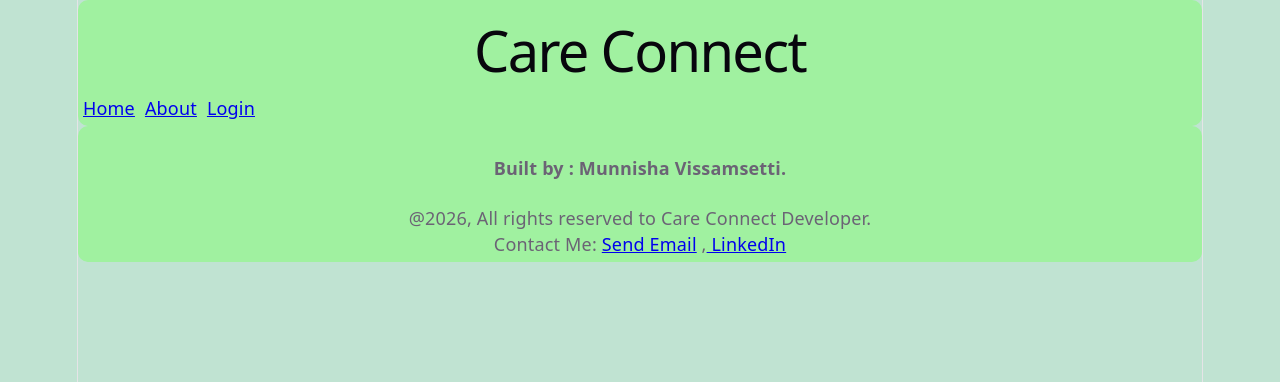
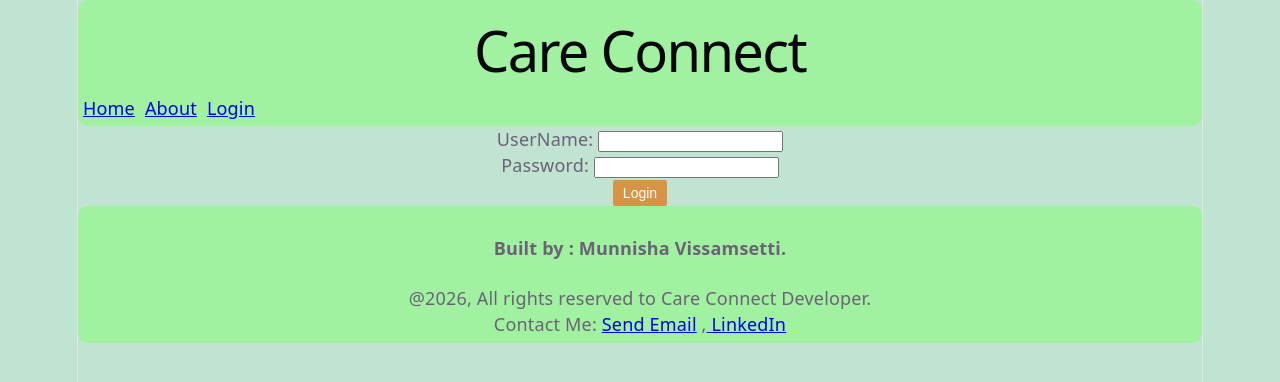
Before and after one commit to Munnisha-code/Final-Project-Unit1-CareConnect, a React (Vite) app: page /login in a window 1280 px wide. Shown: the top 382 px of the page. Built offline with nearby package versions, Linux system fonts and the light colour scheme.

Commit message:
I Created the Login page component.

```diff
--- a/src/App.css
+++ b/src/App.css
@@ -20,3 +20,19 @@ body{
     text-align: right;
 
          }
+
+
+
+ .login-button {
+    background-color: #d89446;
+    color: white;
+    padding: 5px 10px;
+    border: none;
+    border-radius: 2px;
+    cursor: pointer;
+    font-size: 14px;
+}
+
+.login-button:hover {
+    background-color: #1b4f72;
+}
--- a/src/App.jsx
+++ b/src/App.jsx
@@ -8,7 +8,7 @@ import Footer from './components/Footer';
 
 import Home from './pages/Home';
 import About from './pages/About';
-
+import Login from './pages/Login';
 
 
 function App() {
@@ -23,6 +23,7 @@ function App() {
              <Routes>
                 <Route path ="/" element={<Home/>} />
                 <Route path ="/about" element={<About/>} />
+                <Route path ="/login" element = {<Login/>}/>
             </Routes>
           <Footer/>
 
--- a/src/pages/About.jsx
+++ b/src/pages/About.jsx
@@ -31,7 +31,7 @@ function About(){
             </section>
 
             <section>
-                <h2>Why You have to Choose Care Coonect App</h2>
+                <h2>Why You have to Choose Care Connect App</h2>
                 <p>
                     CareConnect is designed to make personal safety simple, fast, and reliable.
                     The app helps users stay connected with their trusted contacts by providing
--- /dev/null
+++ b/src/pages/Login.jsx
@@ -0,0 +1,45 @@
+
+import React, { useState} from 'react';
+
+function Login(){
+
+   const [data, setData]=useState({
+
+        username : "",
+        password : ""
+
+   });
+
+   //Destructuring the data
+
+   const {username,password} = data;
+
+   // onchange eventhandler for enter/change the login credentials
+
+   const changeHandler = ev =>{
+         setdata({...data, [ev.target.name]: ev.target.value})
+   }
+
+   // submit handler
+   const submitHandler = ev => {
+         evpreventDefault();
+
+         console.log(data)
+   }
+    return(
+        <div>
+            <center>
+                <form onSubmit ={submitHandler} >
+                    <label> UserName: </label>
+                    <input type="text" name="username" value={ username} onChange={changeHandler}/> <br />
+                    <lable> Password: </lable>
+                    <input type="password" name="password" value={password} onChange={changeHandler} /><br />
+                    <button type="submit" className ="login-button"> Login </button>
+                </form>
+            </center>
+        </div>
+
+    );
+}
+
+export default Login;
```
